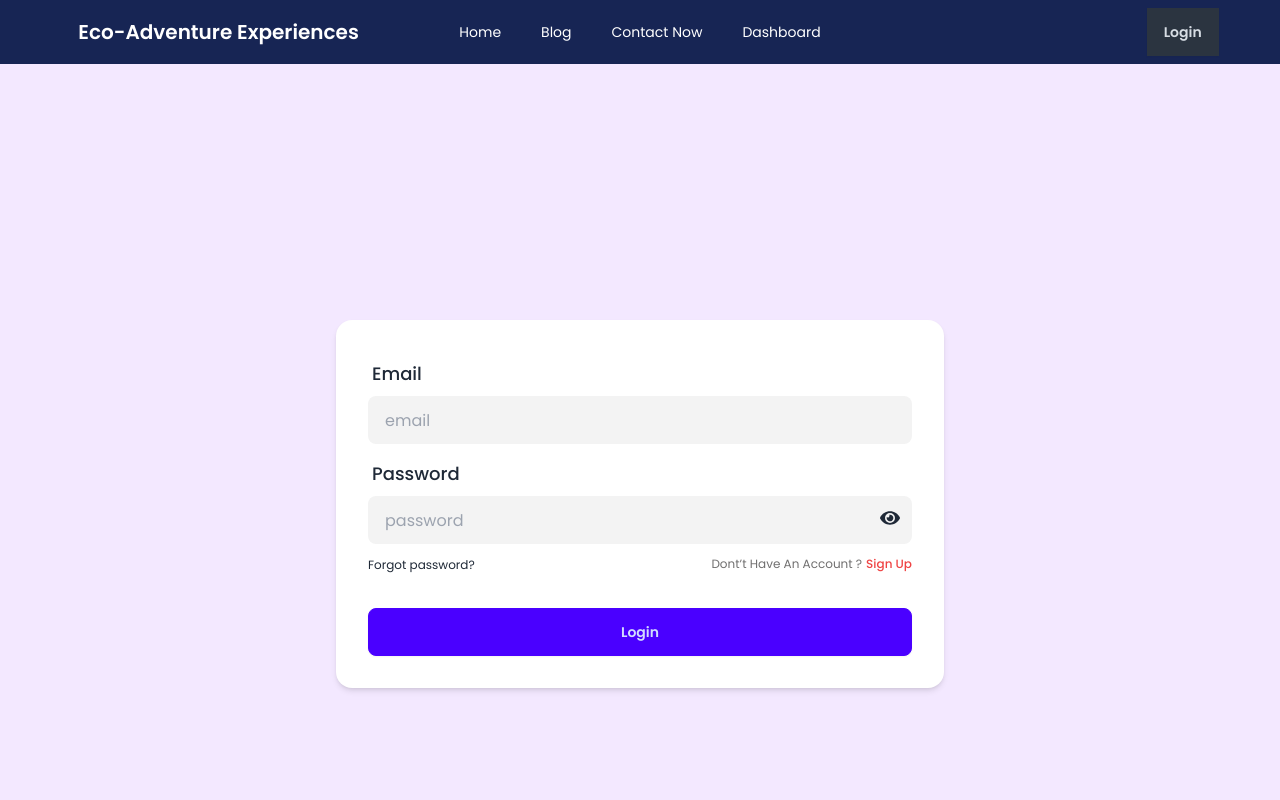
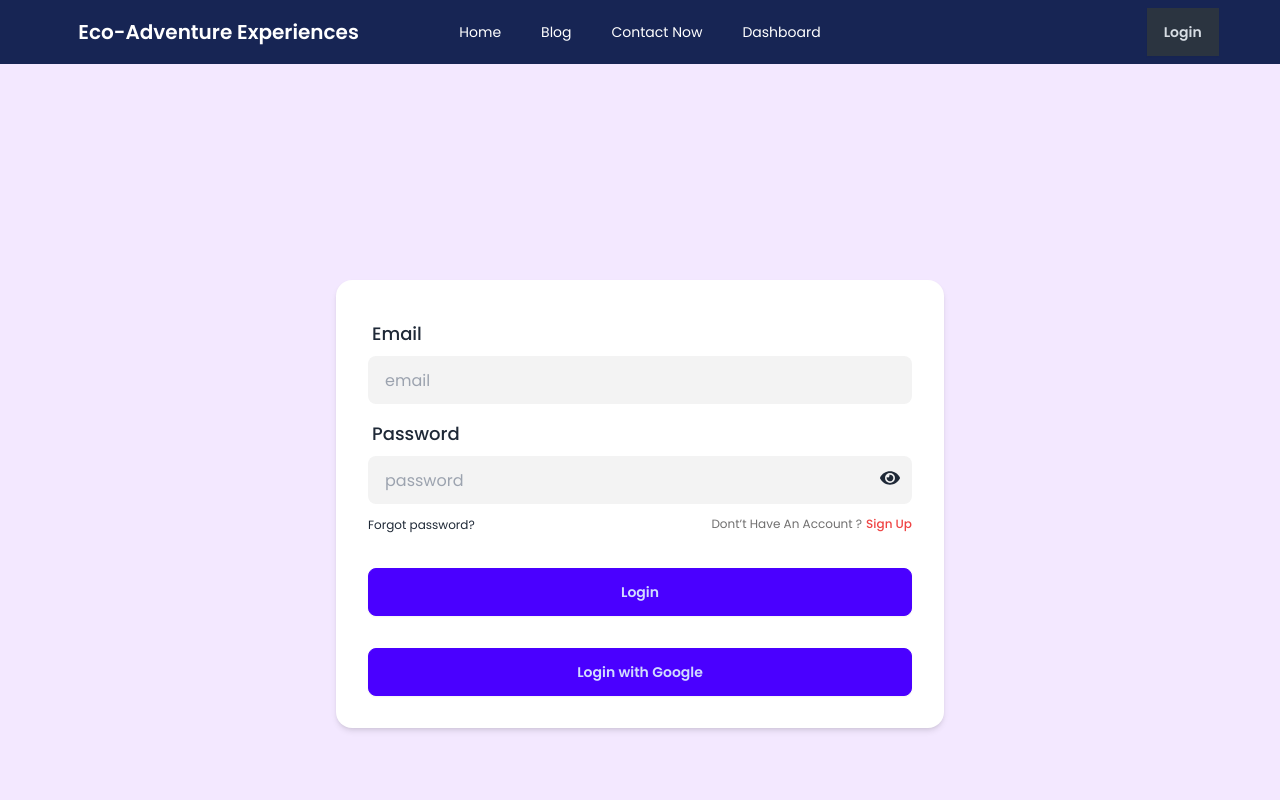
Before and after one commit to mrashed21/Eco-Adventure-Experiences, a React (Vite) app: page /login in a window 1280 px wide. Shown: the top 800 px of the page. Built offline with nearby package versions, Linux system fonts and the light colour scheme; no server answers.

Commit message:
added google login

```diff
--- a/src/components/Login.jsx
+++ b/src/components/Login.jsx
@@ -3,7 +3,7 @@ import { FaEye, FaEyeSlash } from "react-icons/fa";
 import { Link } from "react-router-dom";
 import { AuthContext } from "../provider/AuthProvider";
 const Login = () => {
-  const { handleLogin } = useContext(AuthContext);
+  const { handleLogin, handleLoginGoogle } = useContext(AuthContext);
   const [showPassword, setShowPassword] = useState(false);
   const handleLoginForm = (e) => {
     e.preventDefault();
@@ -74,6 +74,14 @@ const Login = () => {
                 <div className="form-control mt-6">
                   <button className="btn btn-primary">Login</button>
                 </div>
+                <div className="form-control mt-6">
+                  <button
+                    onClick={handleLoginGoogle}
+                    className="btn btn-primary"
+                  >
+                    Login with Google
+                  </button>
+                </div>
               </form>
             </div>
           </div>
--- a/src/components/SignUp.jsx
+++ b/src/components/SignUp.jsx
@@ -3,7 +3,7 @@ import { FaEye, FaEyeSlash } from "react-icons/fa";
 import { AuthContext } from "../provider/AuthProvider";
 
 const SignUp = () => {
-  const { handleSignUp, setuser } = useContext(AuthContext);
+  const { handleSignUp, handleLoginGoogle, setuser } = useContext(AuthContext);
 
   const [showPassword, setShowPassword] = useState(false);
 
@@ -97,6 +97,9 @@ const SignUp = () => {
                 <div className="form-control mt-6">
                   <button className="btn btn-primary">Sign Up</button>
                 </div>
+                <div className="form-control mt-6">
+                  <button onClick={handleLoginGoogle} className="btn btn-primary">Sign Up with Google</button>
+                </div>
               </form>
             </div>
           </div>
--- a/src/provider/AuthProvider.jsx
+++ b/src/provider/AuthProvider.jsx
@@ -1,10 +1,13 @@
 /* eslint-disable react/prop-types */
 import {
   createUserWithEmailAndPassword,
+  GoogleAuthProvider,
   onAuthStateChanged,
   signInWithEmailAndPassword,
+  signInWithPopup,
   signOut,
 } from "firebase/auth";
+
 import { createContext, useEffect, useState } from "react";
 import { auth } from "../firebase/firebase.init";
 
@@ -20,18 +23,21 @@ const AuthProvider = ({ children }) => {
   const handleLogin = (email, password) => {
     return signInWithEmailAndPassword(auth, email, password);
   };
+  const googleProvider = new GoogleAuthProvider();
+  const handleLoginGoogle = () => {
+    signInWithPopup(auth, googleProvider).then((result) => {
+      setUser(result.user);
+    });
+  };
   const logOut = () => {
-    return signOut(auth)
-      .then((result) => {
-        console.log(result);
-      })
-      .catch((error) => {
-        console.log("ERROR", error.message);
-      });
+    return signOut(auth).then((result) => {
+      console.log(result);
+    });
   };
   const authInfo = {
     handleSignUp,
     handleLogin,
+    handleLoginGoogle,
     logOut,
     user,
     setUser,
```
